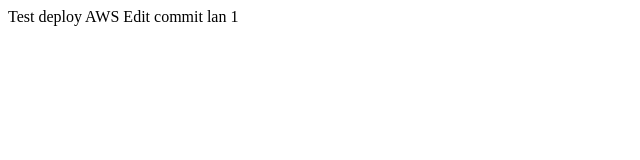
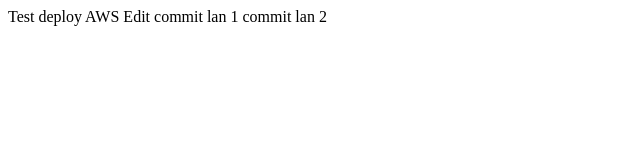
Before and after one commit to tuanpv123/project-php, a plain HTML site: page index.html in a window 1280 px wide. Shown: the whole page, without its empty margins (0-640 px from the left). Drawn offline with Linux system fonts and the light colour scheme.

Commit message:
commit lan 2

```diff
--- a/index.html
+++ b/index.html
@@ -6,5 +6,6 @@
 Test deploy AWS
 Edit
 commit lan 1
+commit lan 2
 </body>
 </html>
```
